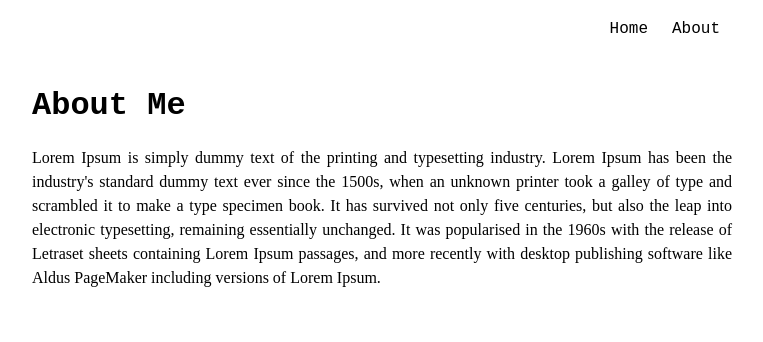
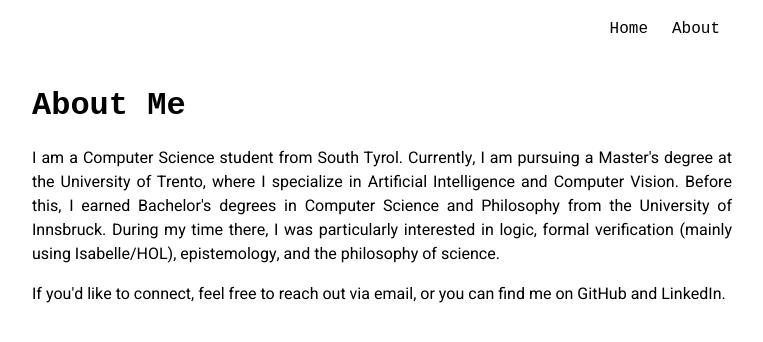
Before and after one commit to chrisdalvit/chrisdalvit.github.io, a SvelteKit app: page /about in a window 1280 px wide. Shown: the top 342 px of the page, without its empty margins (258-1021 px from the left). Built offline with nearby package versions, Linux system fonts and the light colour scheme; a web font is replaced by a local one.

Commit message:
fill in text for about page

```diff
--- a/src/routes/about/+page.svelte
+++ b/src/routes/about/+page.svelte
@@ -2,13 +2,15 @@
     <div class="article">
         <h1>About Me</h1>
         <p>
-            Lorem Ipsum is simply dummy text of the printing and typesetting industry.
-            Lorem Ipsum has been the industry's standard dummy text ever since the 1500s,
-            when an unknown printer took a galley of type and scrambled it to make a type specimen book.
-            It has survived not only five centuries, but also the leap into electronic typesetting,
-            remaining essentially unchanged. It was popularised in the 1960s with the release of Letraset sheets
-            containing Lorem Ipsum passages, and more recently with desktop publishing software like Aldus PageMaker
-            including versions of Lorem Ipsum.
+            I am a Computer Science student from South Tyrol.
+            Currently, I am pursuing a Master's degree at the University of Trento,
+            where I specialize in Artificial Intelligence and Computer Vision. Before this,
+            I earned Bachelor's degrees in Computer Science and Philosophy from the University of Innsbruck.
+            During my time there, I was particularly interested in logic, formal verification (mainly using Isabelle/HOL),
+            epistemology, and the philosophy of science.
+        </p>
+        <p>
+            If you'd like to connect, feel free to reach out via email, or you can find me on GitHub and LinkedIn.
         </p>
     </div>
 </div>
@@ -23,7 +25,10 @@
     p {
         text-align: justify;
         line-height: 1.5;
-        margin-bottom: 54px;
+        font-family: "Heebo", sans-serif;
+        font-optical-sizing: auto;
+        font-weight: 400;
+        font-style: normal;
     }
 
     div.content {
```
